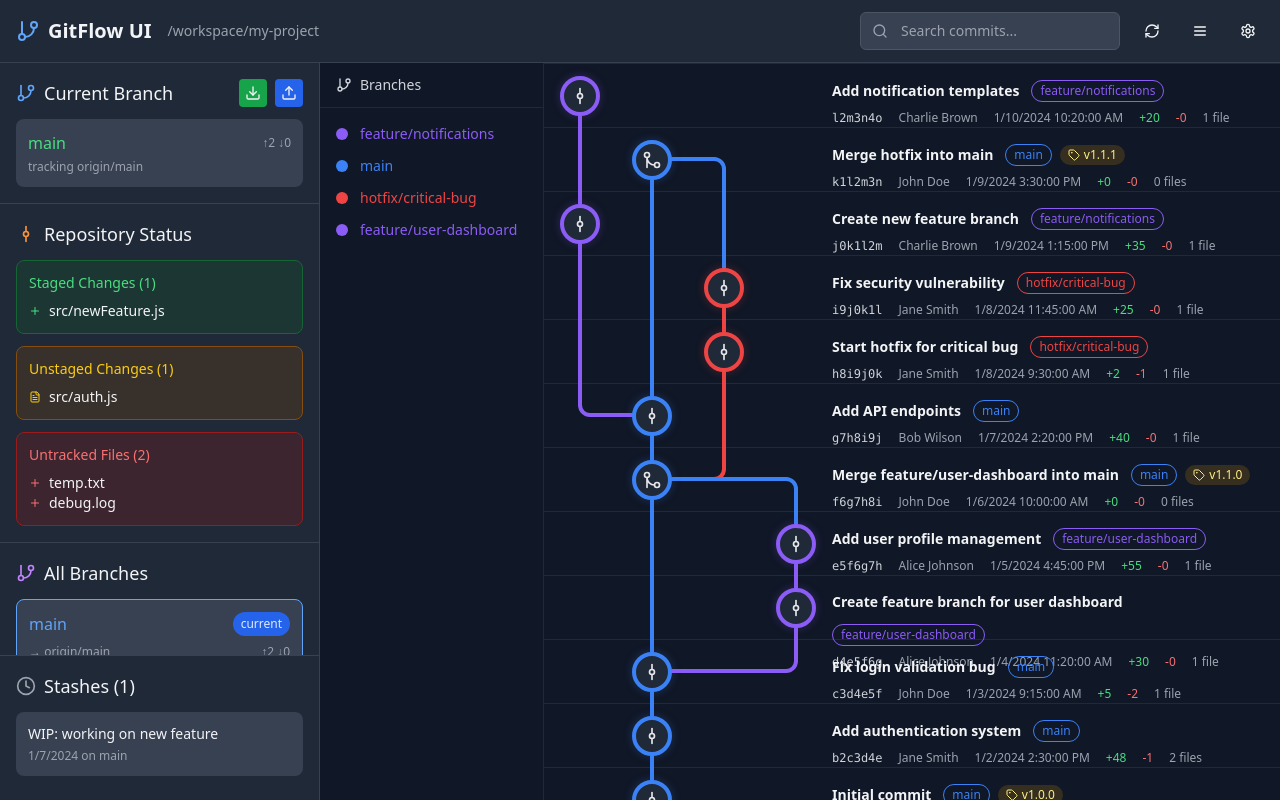
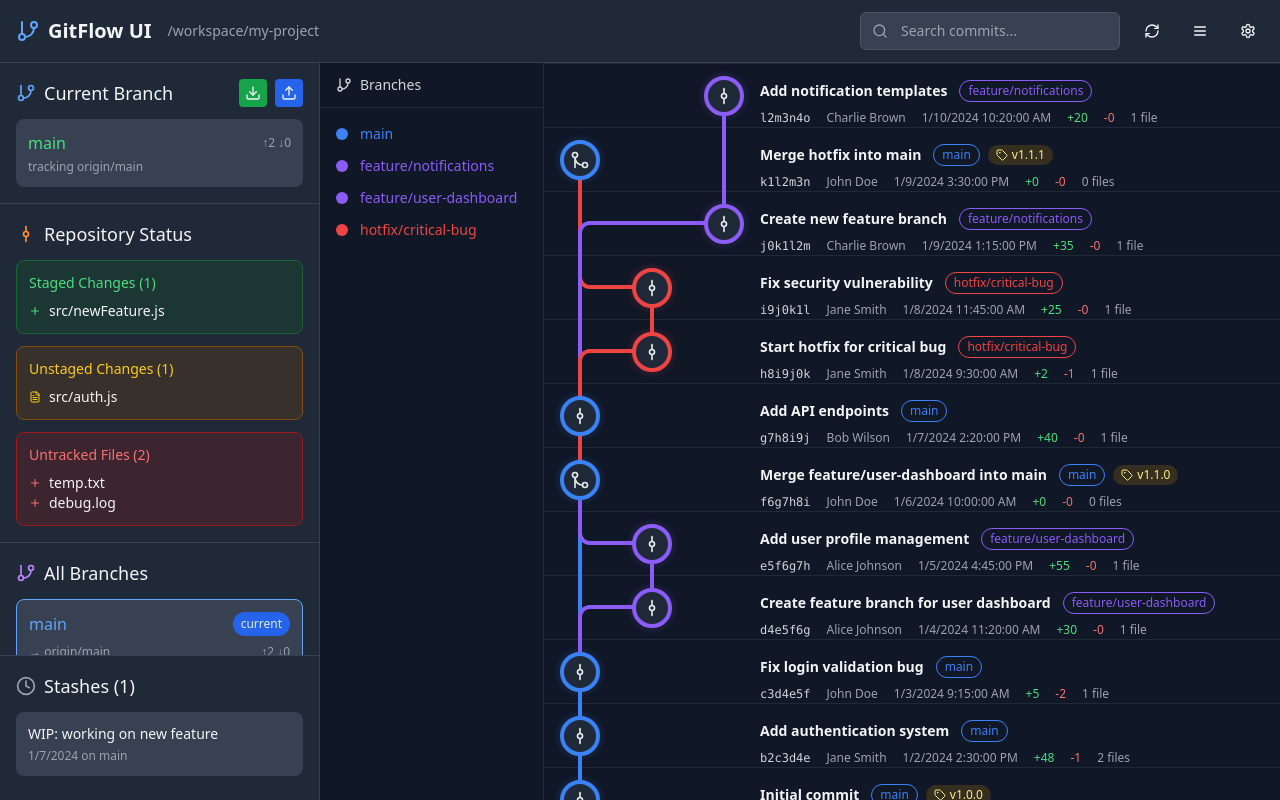
Before and after one commit to hellhoundsx/git-flow, a React (Vite) app: page / in a window 1280 px wide. Built offline with nearby package versions, Linux system fonts and the light colour scheme.

Commit message:
Implement strict branch lane allocation rules

```diff
--- a/src/components/CommitGraph.tsx
+++ b/src/components/CommitGraph.tsx
@@ -21,13 +21,6 @@ interface ContextMenuState {
   commit: GitCommit | null;
 }
 
-interface BranchLane {
-  name: string;
-  color: string;
-  firstCommitIndex: number;
-  lastCommitIndex: number;
-}
-
 interface GraphConnection {
   id: string;
   fromIndex: number;
@@ -35,12 +28,17 @@ interface GraphConnection {
   fromLane: number;
   toLane: number;
   color: string;
+  type: 'branch' | 'merge';
 }
 
-interface LaneConnectionState {
-  incoming: GraphConnection[];
-  outgoing: GraphConnection[];
-  passing: GraphConnection[];
+interface CommitLaneInfo {
+  lane: number;
+  branch: string;
+}
+
+interface BranchLegendEntry {
+  name: string;
+  color: string;
 }
 
 const LANE_COLUMN_WIDTH = 72;
@@ -89,86 +87,150 @@ export const CommitGraph: React.FC<CommitGraphProps> = ({
   );
 
   // Calculate lanes and connections
-  const { branchLanes, commitLaneMap, connections } = useMemo(() => {
-    const lanes: BranchLane[] = [];
-    const laneIndexByName: Record<string, number> = {};
-    const laneMap: Record<string, number> = {};
+  const {
+    commitLaneInfo,
+    laneCount,
+    branchLegend,
+    connections
+  } = useMemo(() => {
     const commitIndexMap: Record<string, number> = {};
+    sortedCommits.forEach((commit, index) => {
+      commitIndexMap[commit.id] = index;
+    });
 
-    sortedCommits.forEach((commit, index) => {
-      const primaryBranch = commit.branches[0] || 'detached';
-      commitIndexMap[commit.id] = index;
+    const chronologicalCommits = [...sortedCommits].reverse();
+    const laneBranchNames: (string | null)[] = [];
+    laneBranchNames[0] = 'main';
 
-      if (laneIndexByName[primaryBranch] === undefined) {
-        laneIndexByName[primaryBranch] = lanes.length;
-        lanes.push({
-          name: primaryBranch,
-          color: getBranchColor(primaryBranch),
-          firstCommitIndex: index,
-          lastCommitIndex: index
-        });
+    const branchLaneMap = new Map<string, number>();
+    branchLaneMap.set('main', 0);
+    branchLaneMap.set('master', 0);
+
+    const isMainBranch = (branch: string) => branch === 'main' || branch === 'master';
+
+    const findFreeLane = () => {
+      for (let laneIndex = 1; laneIndex < laneBranchNames.length; laneIndex += 1) {
+        if (!laneBranchNames[laneIndex]) {
+          return laneIndex;
+        }
+      }
+      laneBranchNames.push(null);
+      return laneBranchNames.length - 1;
+    };
+
+    const commitLaneInfo: Record<string, CommitLaneInfo> = {};
+    const branchColors = new Map<string, string>();
+    const mergeConnections = new Set<string>();
+
+    chronologicalCommits.forEach((commit) => {
+      const branches = commit.branches.length > 0 ? commit.branches : ['detached'];
+      const primaryBranch =
+        branches.find((branch) => isMainBranch(branch)) ?? branches[0] ?? 'detached';
+
+      let laneIndex: number;
+      if (isMainBranch(primaryBranch)) {
+        laneIndex = 0;
+        if (!branchLaneMap.has(primaryBranch)) {
+          branchLaneMap.set(primaryBranch, 0);
+        }
+        if (!laneBranchNames[0]) {
+          laneBranchNames[0] = primaryBranch;
+        }
       } else {
-        const lane = lanes[laneIndexByName[primaryBranch]];
-        lane.lastCommitIndex = Math.max(lane.lastCommitIndex, index);
+        const existingLane = branchLaneMap.get(primaryBranch);
+        if (existingLane !== undefined) {
+          laneIndex = existingLane;
+        } else {
+          laneIndex = findFreeLane();
+          branchLaneMap.set(primaryBranch, laneIndex);
+          laneBranchNames[laneIndex] = primaryBranch;
+        }
       }
 
-      laneMap[commit.id] = laneIndexByName[primaryBranch];
+      commitLaneInfo[commit.id] = { lane: laneIndex, branch: primaryBranch };
+      branchColors.set(primaryBranch, getBranchColor(primaryBranch));
+
+      if (!isMainBranch(primaryBranch)) {
+        laneBranchNames[laneIndex] = primaryBranch;
+      }
+
+      if (commit.parents.length > 1) {
+        commit.parents.forEach((parentId) => {
+          const parentInfo = commitLaneInfo[parentId];
+          if (!parentInfo) {
+            return;
+          }
+          if (parentInfo.lane === laneIndex) {
+            return;
+          }
+          if (parentInfo.lane === 0 && isMainBranch(parentInfo.branch)) {
+            return;
+          }
+
+          mergeConnections.add(`${commit.id}->${parentId}`);
+          branchLaneMap.delete(parentInfo.branch);
+          laneBranchNames[parentInfo.lane] = null;
+        });
+      }
     });
 
-    const connectionStates: LaneConnectionState[][] = sortedCommits.map(() =>
-      lanes.map(() => ({ incoming: [], outgoing: [], passing: [] }))
-    );
+    const laneCount = laneBranchNames.length;
+
+    const branchLegend: BranchLegendEntry[] = Array.from(branchColors.entries())
+      .filter(([name]) => name !== 'detached')
+      .map(([name, color]) => ({ name, color }))
+      .sort((a, b) => {
+        if (isMainBranch(a.name)) return -1;
+        if (isMainBranch(b.name)) return 1;
+        return a.name.localeCompare(b.name);
+      });
 
     const connections: GraphConnection[] = [];
 
     sortedCommits.forEach((commit, fromIndex) => {
-      const fromLane = laneMap[commit.id];
-
-      if (fromLane === undefined) {
+      const fromInfo = commitLaneInfo[commit.id];
+      if (!fromInfo) {
         return;
       }
 
       commit.parents.forEach((parentId) => {
         const toIndex = commitIndexMap[parentId];
+        const toInfo = commitLaneInfo[parentId];
 
-        if (toIndex === undefined) {
+        if (toIndex === undefined || !toInfo) {
           return;
         }
 
-        const toLane = laneMap[parentId] ?? fromLane;
-        const color = lanes[fromLane]?.color ?? '#6B7280';
-        const connection: GraphConnection = {
+        if (fromInfo.lane === toInfo.lane) {
+          return;
+        }
+
+        const key = `${commit.id}->${parentId}`;
+        const type: GraphConnection['type'] = mergeConnections.has(key)
+          ? 'merge'
+          : 'branch';
+
+        const color =
+          type === 'merge'
+            ? getBranchColor(toInfo.branch)
+            : getBranchColor(fromInfo.branch);
+
+        connections.push({
           id: `${commit.id}-${parentId}`,
           fromIndex,
           toIndex,
-          fromLane,
-          toLane,
-          color
-        };
-
-        connections.push(connection);
+          fromLane: fromInfo.lane,
+          toLane: toInfo.lane,
+          color,
+          type
+        });
       });
     });
 
-    connections.forEach((connection) => {
-      const { fromIndex, toIndex, fromLane, toLane } = connection;
-
-      const fromLaneState = connectionStates[fromIndex]?.[fromLane];
-      const toLaneState = connectionStates[toIndex]?.[toLane];
-
-      fromLaneState?.outgoing.push(connection);
-
-      for (let row = fromIndex + 1; row < toIndex; row += 1) {
-        const passingLaneState = connectionStates[row]?.[fromLane];
-        passingLaneState?.passing.push(connection);
-      }
-
-      toLaneState?.incoming.push(connection);
-    });
-
     return {
-      branchLanes: lanes,
-      commitLaneMap: laneMap,
+      commitLaneInfo,
+      laneCount,
+      branchLegend,
       connections
     };
   }, [sortedCommits]);
@@ -178,7 +240,7 @@ export const CommitGraph: React.FC<CommitGraphProps> = ({
   const nodePositions = useMemo(() => {
     const positions: Record<string, { x: number; y: number; lane: number; row: number }> = {};
     sortedCommits.forEach((commit, rowIndex) => {
-      const laneIndex = commitLaneMap[commit.id];
+      const laneIndex = commitLaneInfo[commit.id]?.lane ?? 0;
       positions[commit.id] = {
         x: laneIndex * LANE_COLUMN_WIDTH + LANE_COLUMN_WIDTH / 2,
         y: rowIndex * ROW_HEIGHT + ROW_HEIGHT / 2,
@@ -187,36 +249,40 @@ export const CommitGraph: React.FC<CommitGraphProps> = ({
       };
     });
     return positions;
-  }, [sortedCommits, commitLaneMap]);
+  }, [sortedCommits, commitLaneInfo]);
 
   // SVG connection lines
   const CORNER_RADIUS = 10;
   const svgConnections = useMemo(() => {
     const lines: { id: string; path: string; color: string }[] = [];
     // Draw vertical lines for each lane (continuous)
-    branchLanes.forEach((lane, laneIndex) => {
-      let prevY: number | null = null;
-      sortedCommits.forEach((commit, rowIndex) => {
-        if (commitLaneMap[commit.id] === laneIndex) {
-          const pos = nodePositions[commit.id];
-          if (prevY !== null) {
-            lines.push({
-              id: `lane-${lane.name}-v-${rowIndex}`,
-              path: `M ${pos.x} ${prevY} L ${pos.x} ${pos.y}`,
-              color: lane.color
-            });
-          }
-          prevY = pos.y;
-        }
-      });
+    const laneStates: Record<number, { lastY: number | null; branch: string | null }> = {};
+    sortedCommits.forEach((commit, rowIndex) => {
+      const laneInfo = commitLaneInfo[commit.id];
+      if (!laneInfo) {
+        return;
+      }
+      const pos = nodePositions[commit.id];
+      const laneIndex = laneInfo.lane;
+      if (!laneStates[laneIndex]) {
+        laneStates[laneIndex] = { lastY: null, branch: null };
+      }
+      const laneState = laneStates[laneIndex];
+      if (laneState.lastY !== null && laneState.branch === laneInfo.branch) {
+        lines.push({
+          id: `lane-${laneIndex}-v-${rowIndex}`,
+          path: `M ${pos.x} ${laneState.lastY} L ${pos.x} ${pos.y}`,
+          color: getBranchColor(laneInfo.branch)
+        });
+      }
+      laneStates[laneIndex] = { lastY: pos.y, branch: laneInfo.branch };
     });
     // Draw connections (forks and merges) with 90-degree turns and rounded corners (outside)
     connections.forEach((connection) => {
       const fromPos = nodePositions[sortedCommits[connection.fromIndex].id];
       const toPos = nodePositions[sortedCommits[connection.toIndex].id];
       if (!fromPos || !toPos) return;
-      const isBranchStart = branchLanes[toPos.lane]?.firstCommitIndex === connection.toIndex && fromPos.lane !== toPos.lane;
-      if (isBranchStart) {
+      if (connection.type === 'branch') {
         // Branch start: fork at parent node's Y position, 90-degree turn with rounded corner (outside)
         const horizontalDir = Math.sign(toPos.x - fromPos.x);
         const verticalDir = Math.sign(toPos.y - fromPos.y);
@@ -246,8 +312,6 @@ export const CommitGraph: React.FC<CommitGraphProps> = ({
           path: `M ${cornerX} ${vStartY} V ${toPos.y}`,
           color: connection.color
         });
-      } else if (fromPos.lane === toPos.lane) {
-        // Already handled by vertical lane lines above
       } else {
         // Merge: 90-degree turn at child Y with rounded corner (outside)
         const horizontalDir = Math.sign(toPos.x - fromPos.x);
@@ -281,7 +345,7 @@ export const CommitGraph: React.FC<CommitGraphProps> = ({
       }
     });
     return lines;
-  }, [connections, nodePositions, sortedCommits, branchLanes, commitLaneMap]);
+  }, [connections, nodePositions, sortedCommits, commitLaneInfo]);
 
   const registerNodeRef = useCallback(
     (commitId: string) => (element: HTMLDivElement | null) => {
@@ -324,27 +388,26 @@ export const CommitGraph: React.FC<CommitGraphProps> = ({
 
   const timelineColumns = useMemo(
     () =>
-      branchLanes.length > 0
-        ? `repeat(${branchLanes.length}, ${LANE_COLUMN_WIDTH}px)`
-        : '1fr',
-    [branchLanes.length]
+      laneCount > 0 ? `repeat(${laneCount}, ${LANE_COLUMN_WIDTH}px)` : '1fr',
+    [laneCount]
   );
 
-  const renderLaneCell = (
-    commit: GitCommit,
-    lane: BranchLane,
-    laneIndex: number
-  ) => {
-    const commitLane = commitLaneMap[commit.id];
-    const isCommitLane = laneIndex === commitLane;
+  const renderLaneCell = (commit: GitCommit, laneIndex: number) => {
+    const laneInfo = commitLaneInfo[commit.id];
+    const isCommitLane = laneInfo?.lane === laneIndex;
+    const branchColor = laneInfo ? getBranchColor(laneInfo.branch) : '#6B7280';
 
     return (
-      <div key={lane.name} className="relative flex items-center justify-center" style={{ height: ROW_HEIGHT }}>
+      <div
+        key={`lane-${laneIndex}`}
+        className="relative flex items-center justify-center"
+        style={{ height: ROW_HEIGHT }}
+      >
         {isCommitLane && (
           <div ref={registerNodeRef(commit.id)} className="relative z-20 flex items-center justify-center" style={{ height: ROW_HEIGHT }}>
             <CommitNode
               commit={commit}
-              branchColor={lane.color}
+              branchColor={branchColor}
               onClick={() => onCommitClick(commit)}
               onContextMenu={(event) => handleContextMenu(event, commit)}
             />
@@ -365,7 +428,7 @@ export const CommitGraph: React.FC<CommitGraphProps> = ({
             </h3>
           </div>
           <div className="space-y-3 px-4 py-4">
-            {branchLanes.map((lane) => (
+            {branchLegend.map((lane) => (
               <div key={lane.name} className="flex items-center gap-3">
                 <span
                   className="h-3 w-3 rounded-full"
@@ -376,7 +439,7 @@ export const CommitGraph: React.FC<CommitGraphProps> = ({
                 </span>
               </div>
             ))}
-            {branchLanes.length === 0 && (
+            {branchLegend.length === 0 && (
               <div className="text-sm text-gray-500">No branches detected</div>
             )}
           </div>
@@ -390,9 +453,9 @@ export const CommitGraph: React.FC<CommitGraphProps> = ({
             {/* SVG overlay for all connections */}
             <svg
               className="pointer-events-none absolute inset-0 z-10"
-              width={branchLanes.length * LANE_COLUMN_WIDTH}
+              width={laneCount * LANE_COLUMN_WIDTH}
               height={sortedCommits.length * ROW_HEIGHT}
-              viewBox={`0 0 ${branchLanes.length * LANE_COLUMN_WIDTH} ${sortedCommits.length * ROW_HEIGHT}`}
+              viewBox={`0 0 ${laneCount * LANE_COLUMN_WIDTH} ${sortedCommits.length * ROW_HEIGHT}`}
             >
               {svgConnections.map((line) => (
                 <path
@@ -413,9 +476,9 @@ export const CommitGraph: React.FC<CommitGraphProps> = ({
                 className="grid border-b border-gray-800 bg-gray-900/60 hover:bg-gray-900 transition-colors"
                 style={{ gridTemplateColumns: `${timelineColumns} minmax(0, 1fr)`, height: ROW_HEIGHT }}
               >
-                {branchLanes.length > 0 ? (
-                  branchLanes.map((lane, laneIndex) =>
-                    renderLaneCell(commit, lane, laneIndex)
+                {laneCount > 0 ? (
+                  Array.from({ length: laneCount }, (_, laneIndex) =>
+                    renderLaneCell(commit, laneIndex)
                   )
                 ) : (
                   <div style={{ height: ROW_HEIGHT }} />
```
